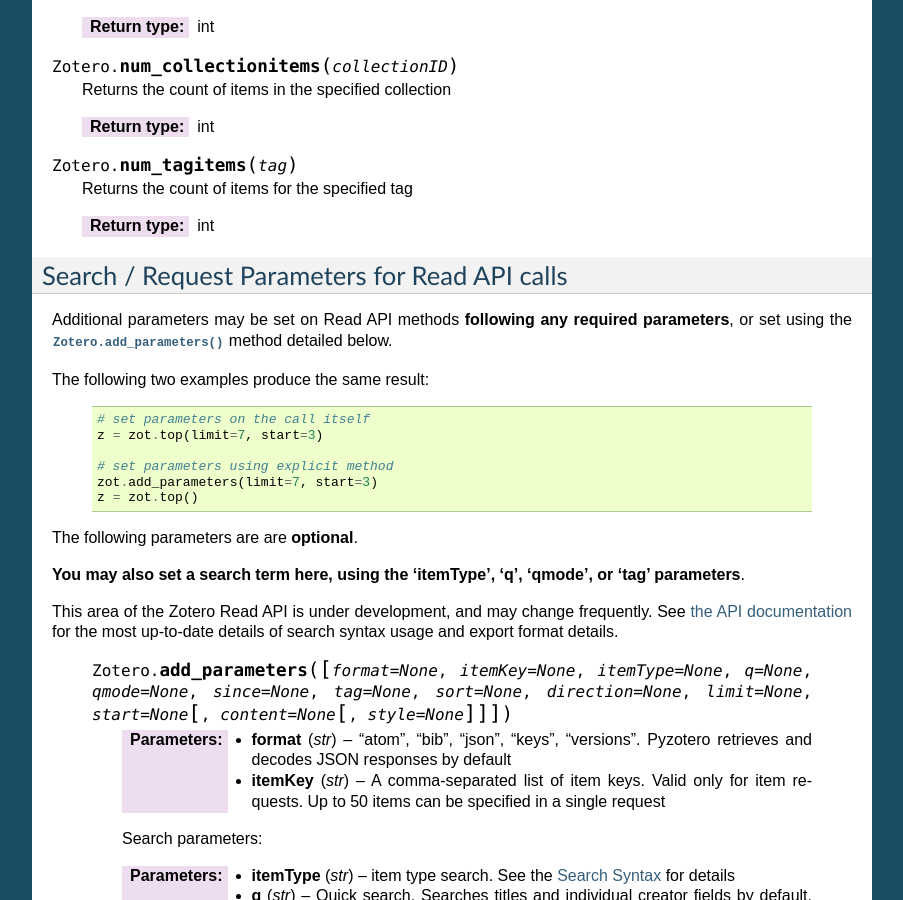
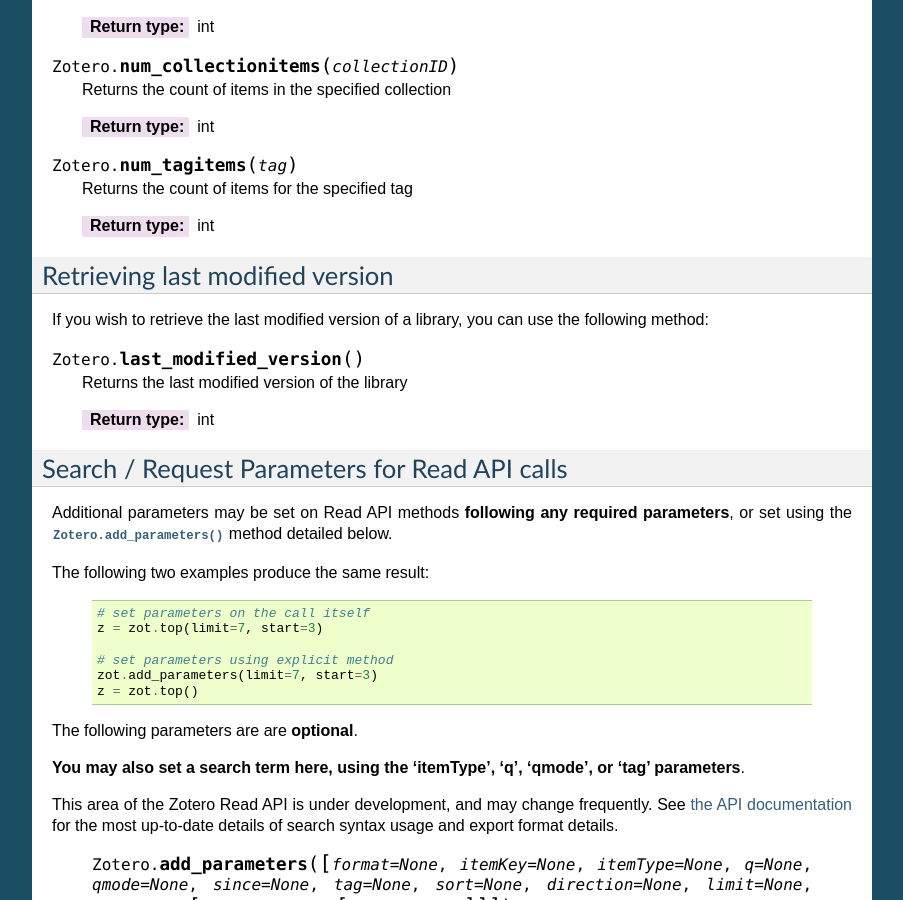
Before and after one commit to urschrei/pyzotero, a Sphinx documentation site: the page built from doc/index.rst, in a window 1280 px wide and 900 px high, scrolled down 7158 px. Shown: the whole window, without its empty margins (198-1101 px from the left). Built offline with Sphinx 7.4.7, drawn with Linux system fonts in a browser that asks for light colours; the version number is read from the project's files by our own code; some of the changed text lies outside the part shown.

Commit message:
Add method to retrieve the last modified version

```diff
--- a/doc/index.rst
+++ b/doc/index.rst
@@ -463,6 +463,19 @@
 
 .. _parameters:
 
+================================
+Retrieving last modified version
+================================
+
+If you wish to retrieve the last modified version of a library, you can use the following method:
+
+.. py:method:: Zotero.last_modified_version()
+
+    Returns the last modified version of the library
+
+    :rtype: int
+
+
 ==============================================
 Search / Request Parameters for Read API calls
 ==============================================
```
Also changed, not shown: 1 other file.
